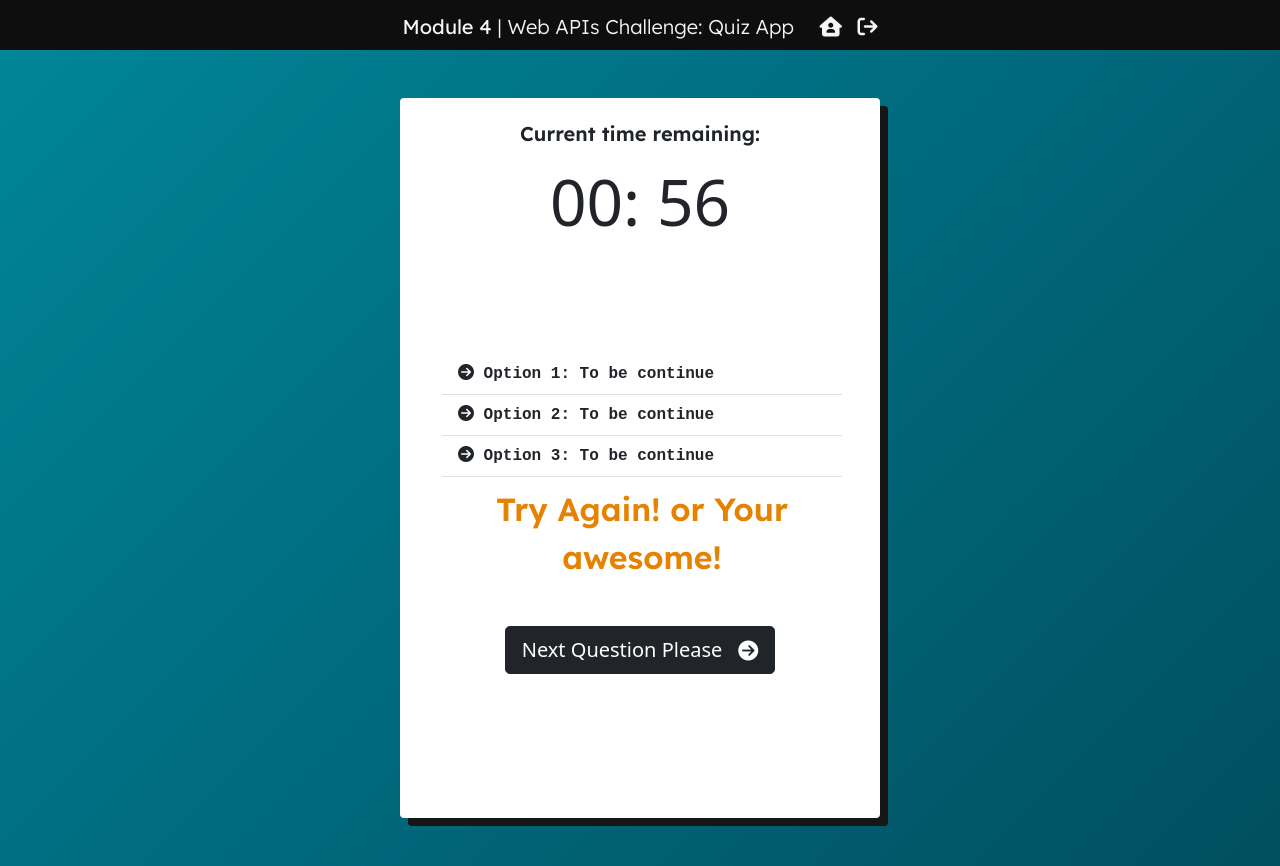
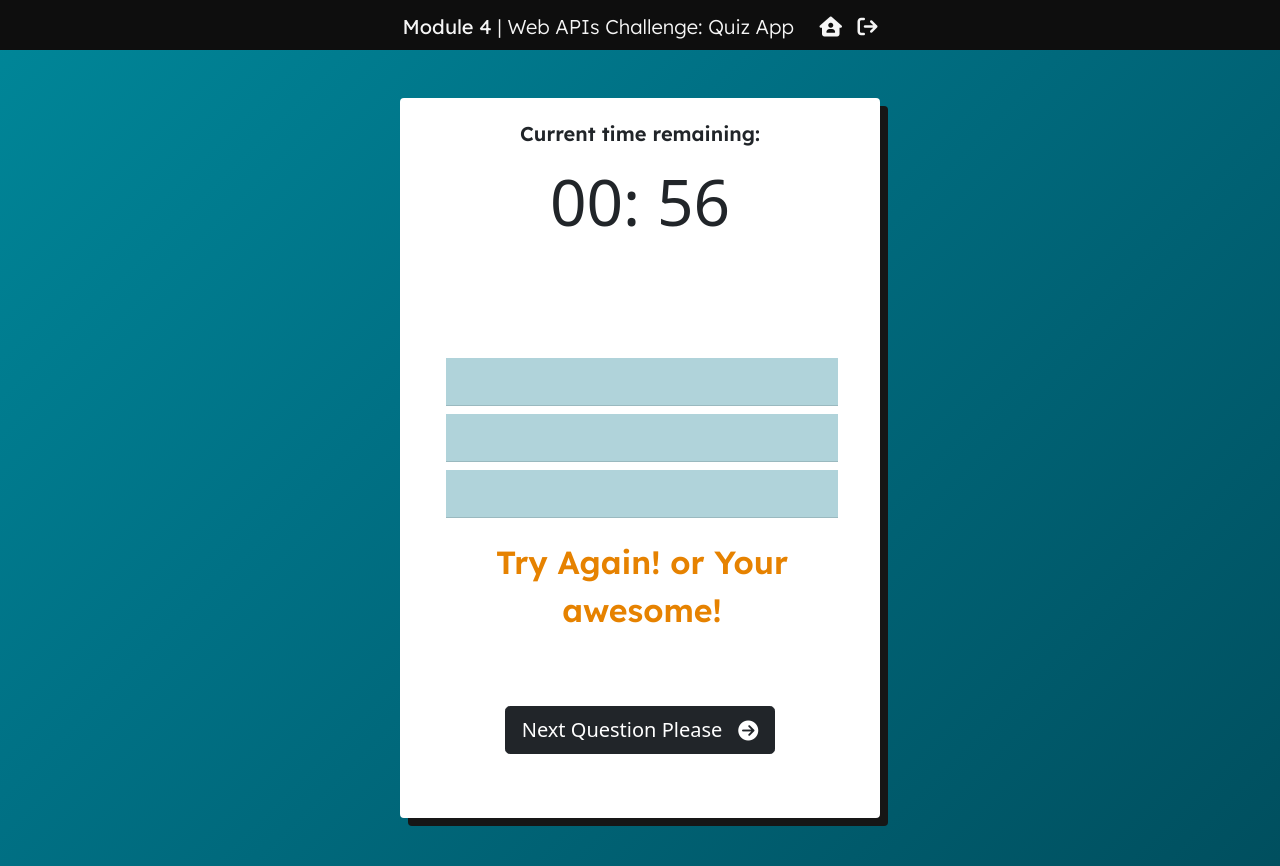
Before and after one commit to maytiara/module-4-js-mini-quiz-app, a plain HTML site: page quiz.html in a window 1280 px wide. Drawn offline with nearby package versions, Linux system fonts and the light colour scheme.

Commit message:
Revised tags & styles for choices=placeholder

```diff
--- a/quiz.html
+++ b/quiz.html
@@ -39,16 +39,15 @@
                 </section>
 
                 <!--Question placeholder-->
-                <p class="card-text h4 text-center text-secondary pt-5" id="diffQuestions"></p>
+                <section class="card-text h4 text-center text-secondary pt-5" id="diffQuestions"></section>
                 <!--Choices per question-->
                 <section class="d-grid gap-1 col-11 mx-auto">
-                    <ul class="list-group list-group-flush" id="listOptions">
-                        <li class="list-group-item"><i class="fa-solid fa-circle-arrow-right"></i> Option 1: To be continue</li>
-                        <li class="list-group-item"><i class="fa-solid fa-circle-arrow-right"></i> Option 2: To be continue</li>
-                        <li class="list-group-item"><i class="fa-solid fa-circle-arrow-right"></i> Option 3: To be continue</li>
-                        <li class="list-group-item" id="answerStatus">Try Again! or Your awesome!</li>
-
-                    </ul>
+                    <article class="list-group list-group-flush" id="listOptions">
+                        <input type="button" class="list-group-item" id="option1" value="">
+                        <input type="button" class="list-group-item" id="option2" value="">
+                        <input type="button" class="list-group-item" id="option3" value="">
+                        <p class="list-group-item2" id="feedback">Try Again! or Your awesome!</p>
+                    </article>
                 <!--Button for next question-->
                 <a class="btn btn-dark btn-lg" id="letsGoBtn" type="button" href="quiz.html">Next Question Please<i class="fa-solid fa-circle-arrow-right" style="margin-left: 1rem; margin-top: .35rem;"></i></a>
                 </section>
--- a/style.css
+++ b/style.css
@@ -67,12 +67,6 @@ li {
   width: 25rem;
 }
 
-.list-group-item {
-  font-family: 'Courier New', Courier, monospace;
-  font-size: 1rem;
-  font-weight: bold;
-}
-
 /*top Buttons*/
 .homeB {
   background-color: none;
@@ -103,12 +97,31 @@ li {
 }
 
 /*Placeholder for answer status > quiz.html*/
-#answerStatus {
+#feedback {
   color: #e68200;
   font-family: 'Lexend', sans-serif;
   font-weight: 600;
   font-size: 2rem;
   text-align: center;
+  margin-top: 1rem;
+}
+
+/*Placeholder for choices*/
+#option1, #option2, #option3 {
+  background-color: #b0d3da;
+  height: 3rem;
+  font-family: 'Courier New', Courier, monospace;
+  font-size: 1rem;
+  font-weight: bold;
+  color: #161616;
+  margin: .25rem;
+}
+
+#option1:hover,
+#option2:hover,
+#option3:hover {
+  transition: all ease-in-out 0.2s;
+  background-color: #4ca3b3;
 }
 
 /*Button for index.html*/
@@ -130,7 +143,7 @@ li {
 
 /*Button for quiz.html*/
 #letsGoBtn {
-  margin-top: 20rem;
+  margin-top: 25rem;
   display: flex;
   position: absolute;
   justify-self: center;
```
